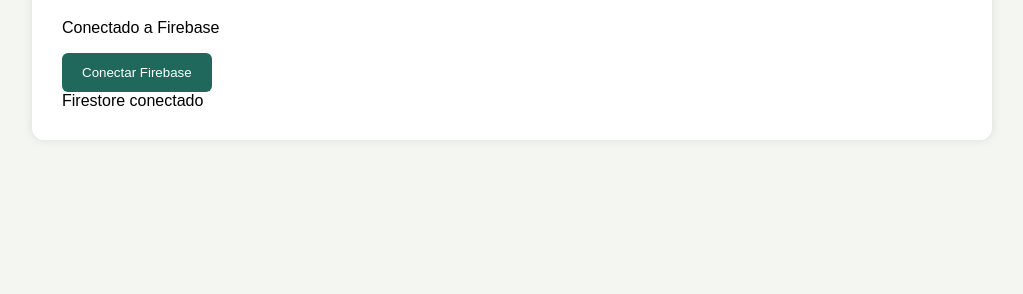
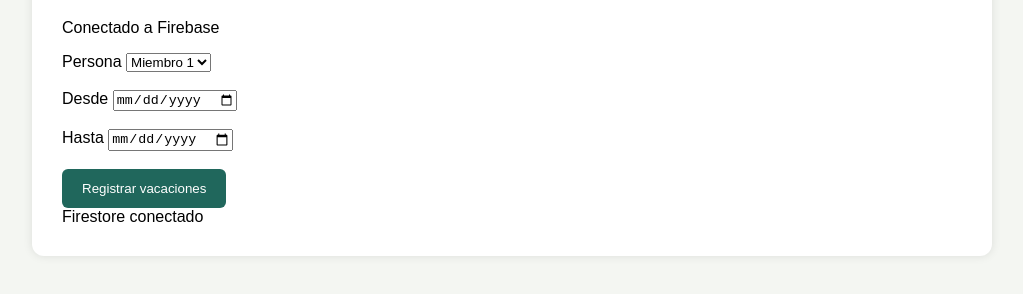
Before and after one commit to aliigomez663-collab/calendario-vacaciones-2027, a plain HTML site: page index.html in a window 1280 px wide. Shown: the part 132-426 px from the top of the page, without its empty margins (128-1151 px from the left). Drawn offline with Linux system fonts and the light colour scheme.

Commit message:
Update index.html

```diff
--- a/index.html
+++ b/index.html
@@ -16,8 +16,32 @@
 
 <p>Conectado a Firebase</p>
 
+<label>Persona</label>
+<select id="persona">
+  <option>Miembro 1</option>
+  <option>Miembro 2</option>
+  <option>Miembro 3</option>
+  <option>Miembro 4</option>
+  <option>Miembro 5</option>
+  <option>Miembro 6</option>
+  <option>Miembro 7</option>
+  <option>Miembro 8</option>
+</select>
+
+<br><br>
+
+<label>Desde</label>
+<input type="date" id="desde">
+
+<br><br>
+
+<label>Hasta</label>
+<input type="date" id="hasta">
+
+<br><br>
+
 <button id="btnTest">
-Conectar Firebase
+Registrar vacaciones
 </button>
 
 <div id="resultado"></div>
```
